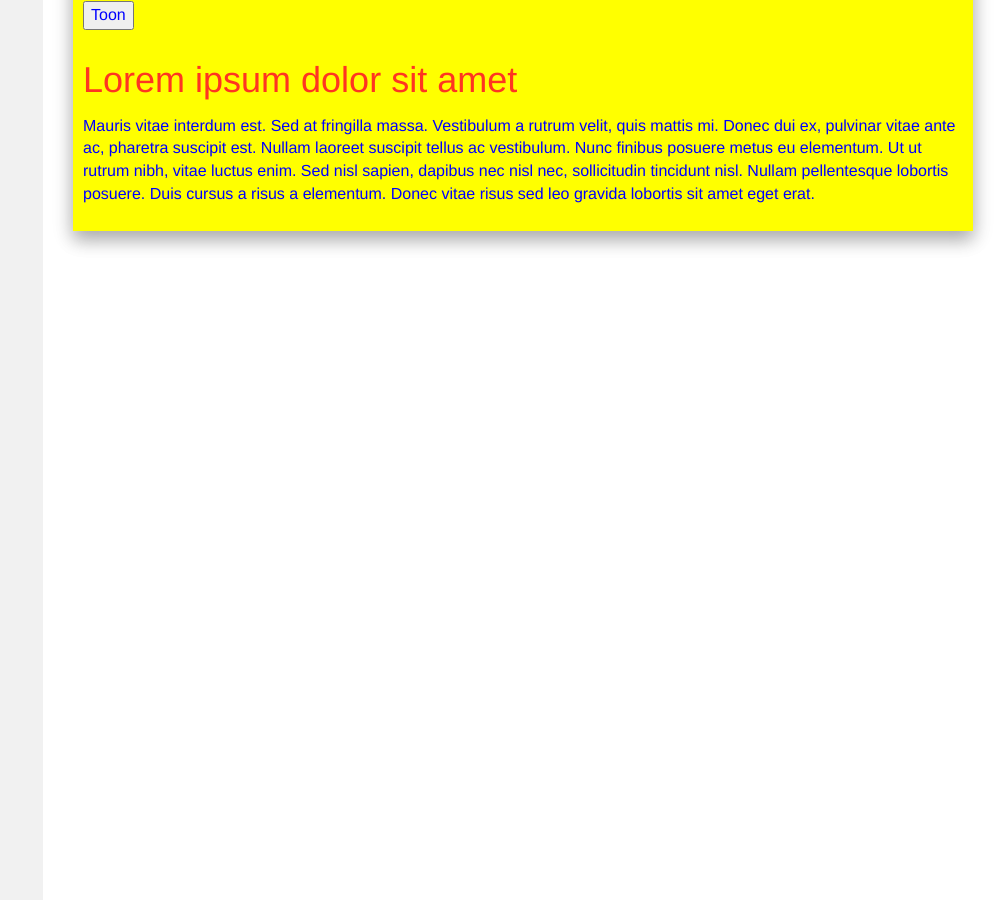
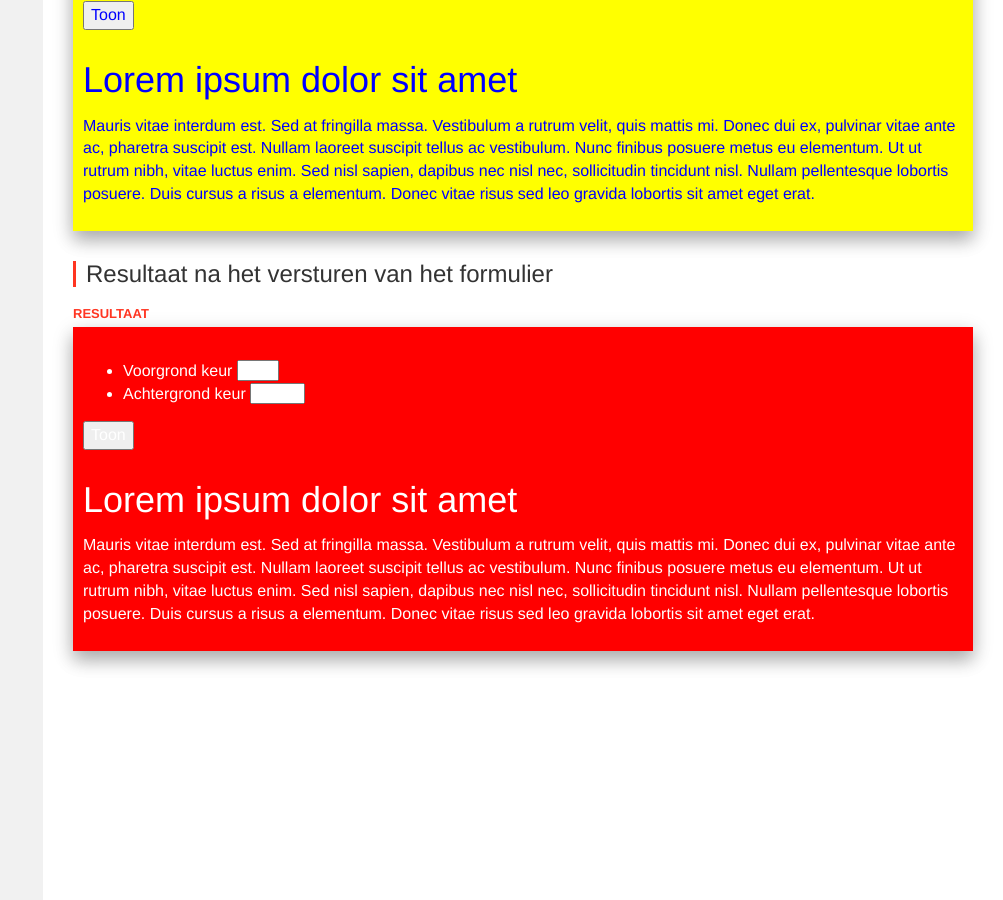
Before and after one commit to Syntra-Brussel/dynamische-webtechnieken, a Jekyll site: the page built from programmeren/oefening-kleuren.md, in a window 1280 px wide and 900 px high, scrolled down 540 px. Shown: the whole window, without its empty margins (277-1280 px from the left). Built offline with Jekyll 4.4.1, drawn with Linux system fonts in a browser that asks for light colours; nearby versions of some CDN libraries; a script that is not in the unit is left out.

Commit message:
Update oefening-kleuren.md

```diff
--- a/programmeren/oefening-kleuren.md
+++ b/programmeren/oefening-kleuren.md
@@ -27,6 +27,20 @@ Je kan kiezen uit rood, blauw, geel, groen en grijs.
     <input type="submit" value="Toon" />
     </form>
 
-    <h1>Lorem ipsum dolor sit amet</h1>
+    <h1 style="color: blue">Lorem ipsum dolor sit amet</h1>
     <p>Mauris vitae interdum est. Sed at fringilla massa. Vestibulum a rutrum velit, quis mattis mi. Donec dui ex, pulvinar vitae ante ac, pharetra suscipit est. Nullam laoreet suscipit tellus ac vestibulum. Nunc finibus posuere metus eu elementum. Ut ut rutrum nibh, vitae luctus enim. Sed nisl sapien, dapibus nec nisl nec, sollicitudin tincidunt nisl. Nullam pellentesque lobortis posuere. Duis cursus a risus a elementum. Donec vitae risus sed leo gravida lobortis sit amet eget erat.</p>
 </div>
+
+### Resultaat na het versturen van het formulier
+<div class="shadow result" style="background-color: red; color: white">
+    <form>
+    <ul>
+    <li>Voorgrond keur <select><option>wit</option></select></li>
+    <li>Achtergrond keur <select><option>rood</option></select></li>
+    </ul>
+    <input type="submit" value="Toon" />
+    </form>
+
+    <h1 style="color: white">Lorem ipsum dolor sit amet</h1>
+    <p>Mauris vitae interdum est. Sed at fringilla massa. Vestibulum a rutrum velit, quis mattis mi. Donec dui ex, pulvinar vitae ante ac, pharetra suscipit est. Nullam laoreet suscipit tellus ac vestibulum. Nunc finibus posuere metus eu elementum. Ut ut rutrum nibh, vitae luctus enim. Sed nisl sapien, dapibus nec nisl nec, sollicitudin tincidunt nisl. Nullam pellentesque lobortis posuere. Duis cursus a risus a elementum. Donec vitae risus sed leo gravida lobortis sit amet eget erat.</p>
+</div>
```
